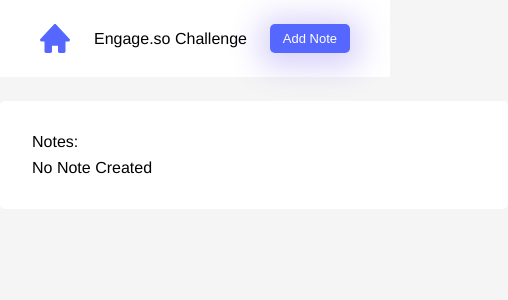
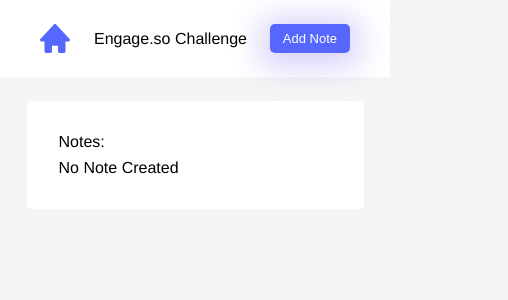
Before and after one commit to ucejtech/engage.so-challenge, a Vue app: page / in a window 390 px wide. Shown: the top 300 px of the page, 508 px wide, since content can reach past the window. Built offline with nearby package versions, Linux system fonts and the light colour scheme.

Commit message:
Made pages responsive

```diff
--- a/src/views/Home.vue
+++ b/src/views/Home.vue
@@ -92,7 +92,7 @@ button.route {
   background: var(--color-primary);
 }
 .notes-list {
-  width: 444px;
+  width: 40%;
   border-radius: 5px;
 }
 .notes-list .note {
@@ -110,4 +110,10 @@ button.route {
 .note-id {
   color: var(--color-grey);
 }
+
+@media screen and (max-width: 790px) {
+  .notes-list {
+    width: 70%;
+  }
+}
 </style>
--- a/src/views/create-notes.vue
+++ b/src/views/create-notes.vue
@@ -126,8 +126,8 @@ export default {
           dataURI = reader.result
 
           const img = document.createElement('img')
-          img.style.height = '600px'
-          img.style.width = '400px'
+          img.style.height = '400px'
+          img.style.width = '200px'
           img.addEventListener('click', this.showResizer)
           img.src = dataURI
           this.editorContent.appendChild(img)
@@ -399,4 +399,10 @@ button:focus {
   bottom: -9px;
   cursor: nwse-resize;
 }
+
+@media screen and (max-width: 1160px) {
+  .editor {
+    width: 70%;
+  }
+}
 </style>
```
